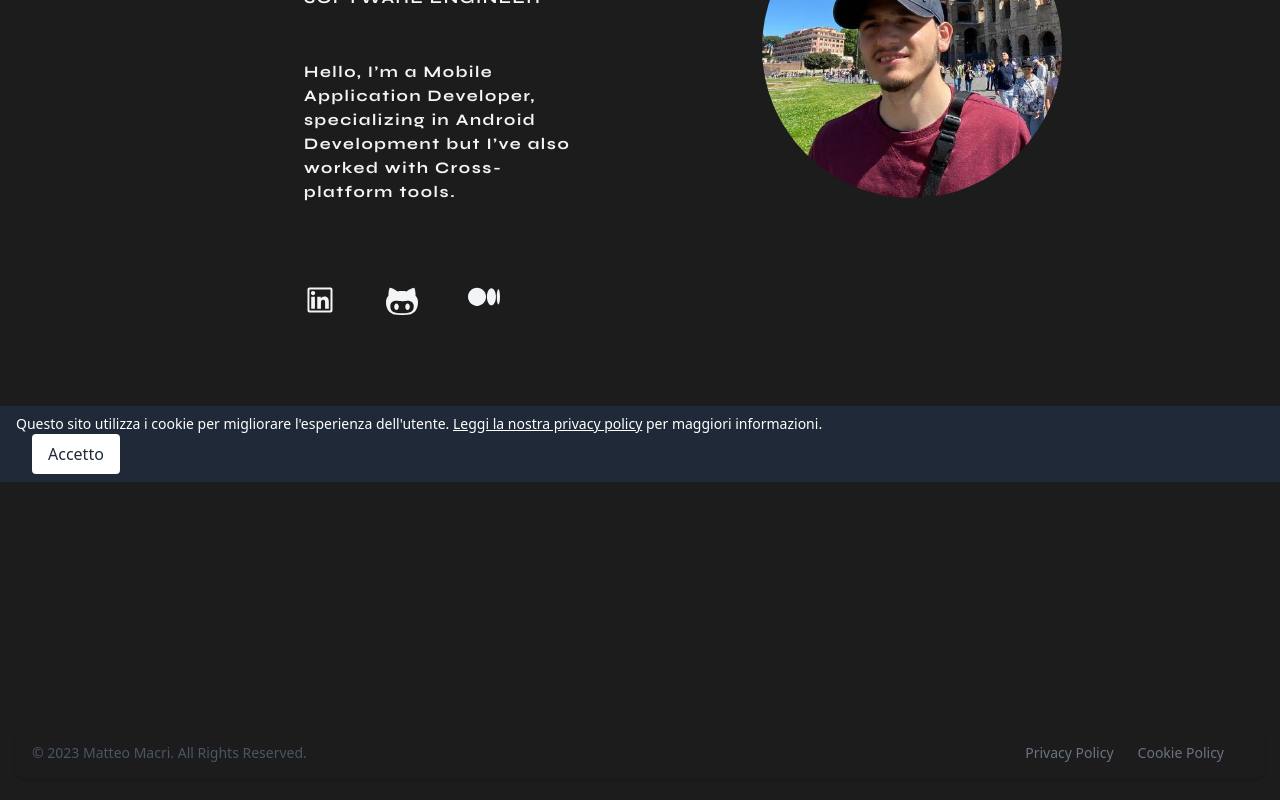
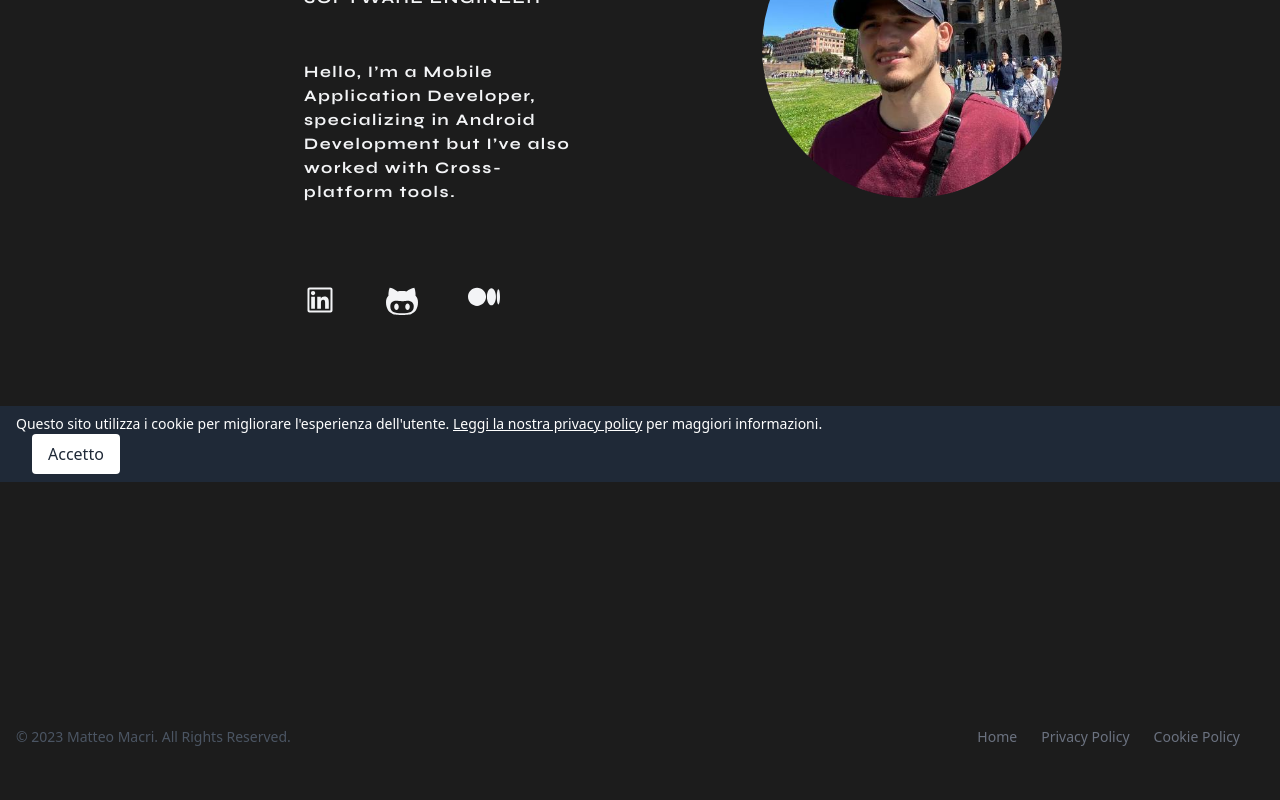
Before and after one commit to matteomacri18/site, a React (Create React App) app: page /#/ in a window 1280 px wide. Shown: the part 318-1118 px from the top of the page. Built offline with nearby package versions, Linux system fonts and the light colour scheme.

Commit message:
Fixed Footer Component

```diff
--- a/src/components/Footer.jsx
+++ b/src/components/Footer.jsx
@@ -5,20 +5,25 @@ const Footer = () => {
   const current = new Date();
 
   return (
-    <div className='pt-44'>
-      <footer className="bg-dark rounded-lg shadow m-4">
+    <div className='pt-44 pb-10'>
+      <footer className="bg-dark">
         <div className="w-full mx-auto max-w-screen-xl p-4 md:flex md:items-center md:justify-between">
           <span className="text-sm text-gray-600 sm:text-center">© {current.getFullYear()}
             <a href="https://flowbite.com/" className="hover:underline"> Matteo Macri</a>. All Rights Reserved.
           </span>
           <ul className="flex flex-wrap items-center mt-3 text-sm font-medium text-gray-500 dark:text-gray-400 sm:mt-0">
             <li>
+              <Link to={'/'}>
+                <p className="mr-4 hover:underline md:mr-6">Home</p>
+              </Link>
+            </li>
+            <li>
               <Link to={'/policy'}>
                 <p className="mr-4 hover:underline md:mr-6">Privacy Policy</p>
               </Link>
             </li>
             <li>
-              <Link to={'/policy'}>
+              <Link to={'/policy-cookie'}>
                 <p className="mr-4 hover:underline md:mr-6">Cookie Policy</p>
               </Link>
             </li>
```
